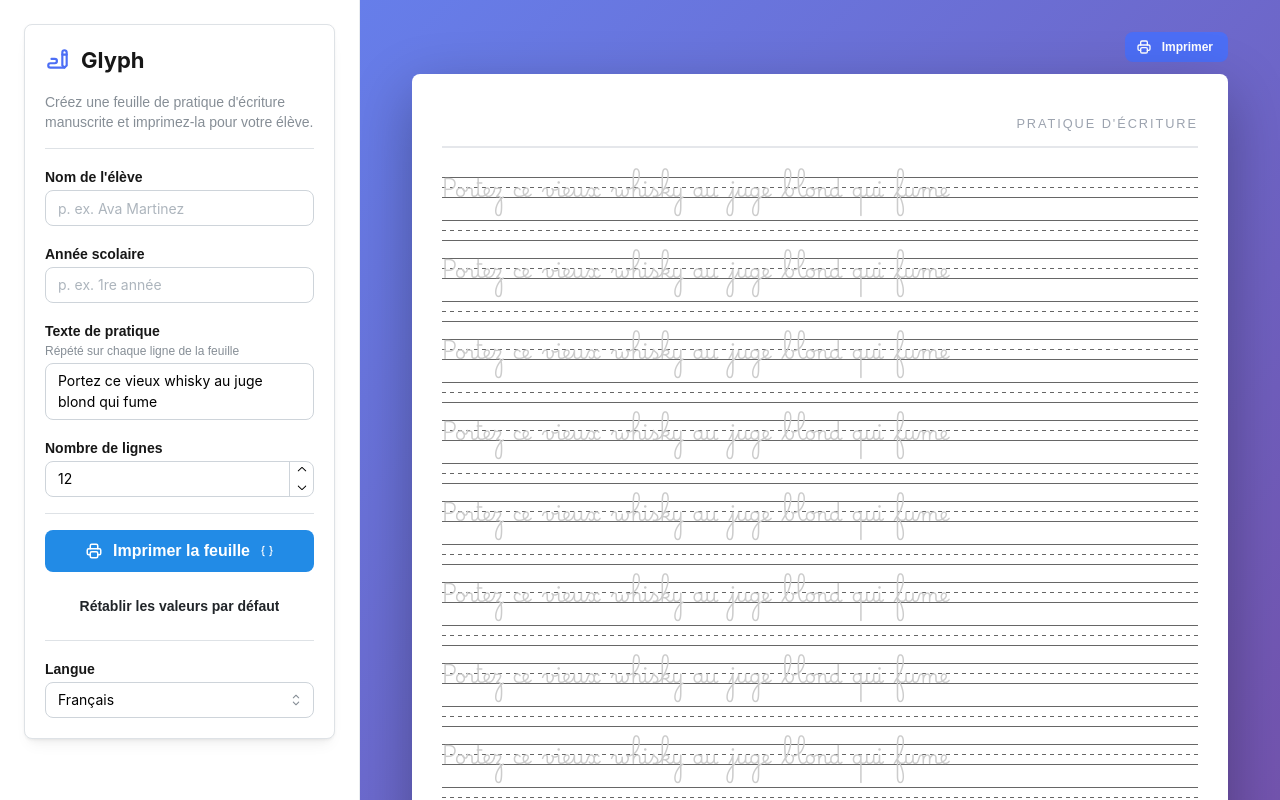
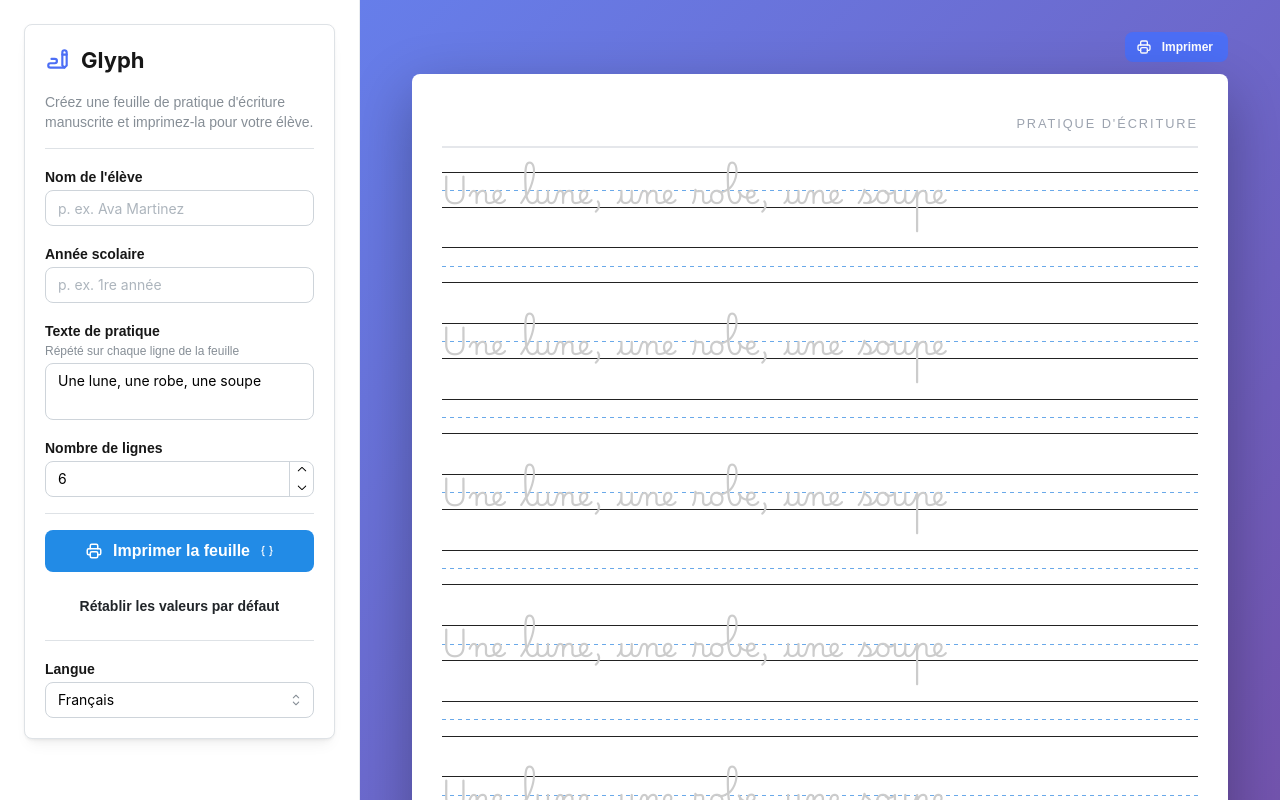
Before and after one commit to faber-numeris/glyph, a Next.js app: page / in a window 1280 px wide. Shown: the top 800 px of the page. Built offline with nearby package versions, Linux system fonts and the light colour scheme.

Commit message:
fix: make adjustments on the size of lines

```diff
--- a/components/HandwritingSheet.module.css
+++ b/components/HandwritingSheet.module.css
@@ -43,39 +43,42 @@
 }
 
 .writingLines {
+    /* LG20: 12.7mm = 0.5in = exactly 48 CSS px (96dpi), so screen and print match */
+    --row-height: 10mm;
     flex: 1;
     display: flex;
     flex-direction: column;
-    gap: 5px;
 }
 
-.writingLineContainer{
+.writingLineContainer {
     display: flex;
     flex-direction: column;
-    gap: 10px;
 }
 
+/* LG20 three-line row: headline (0), dashed midline (50%), baseline (100%) */
 .writingLine {
-    margin-bottom: 2px;
+    box-sizing: border-box;
+    height: var(--row-height);
+    line-height: var(--row-height);
+    /* Blank descender gap below the baseline, equal to the row height */
+    margin-bottom: var(--row-height);
     font-family: "Marelle Baton", cursive;
-    font-size: 20px;
+    font-size: calc(var(--row-height) * 0.78);
     color: #CCCCCC;
+    white-space: nowrap;
     background-image:
-            linear-gradient(#666, #666),
+            linear-gradient(#222, #222),
             repeating-linear-gradient(
                     to right,
-                    #666 0 4px,
+                    #6aa9e9 0 4px,
                     transparent 4px 8px
             ),
-            linear-gradient(#666, #666),
-            linear-gradient(#666, #666);
+            linear-gradient(#222, #222);
     background-position:
-            0 5px,
-            0 15px,
-            0 25px,
-            0 35px;
+            0 0,
+            0 50%,
+            0 calc(100% - 2px);
     background-size:
-            100% 1px,
             100% 1px,
             100% 1px,
             100% 1px;
--- a/components/settings.ts
+++ b/components/settings.ts
@@ -8,6 +8,6 @@ export interface SheetSettings {
 export const DEFAULT_SETTINGS: SheetSettings = {
   studentName: "",
   grade: "",
-  practiceText: "Portez ce vieux whisky au juge blond qui fume",
-  lines: 12,
+  practiceText: "Une lune, une robe, une soupe",
+  lines: 6,
 };
```
